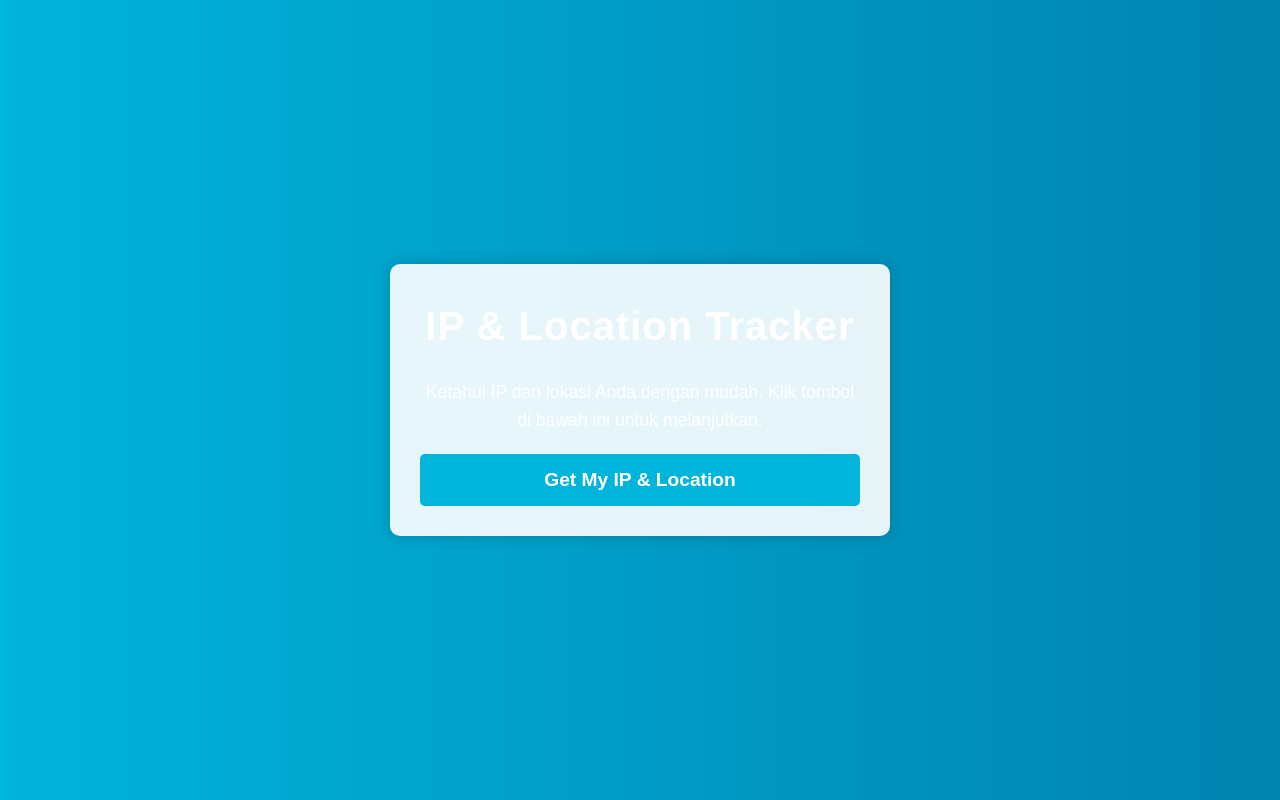
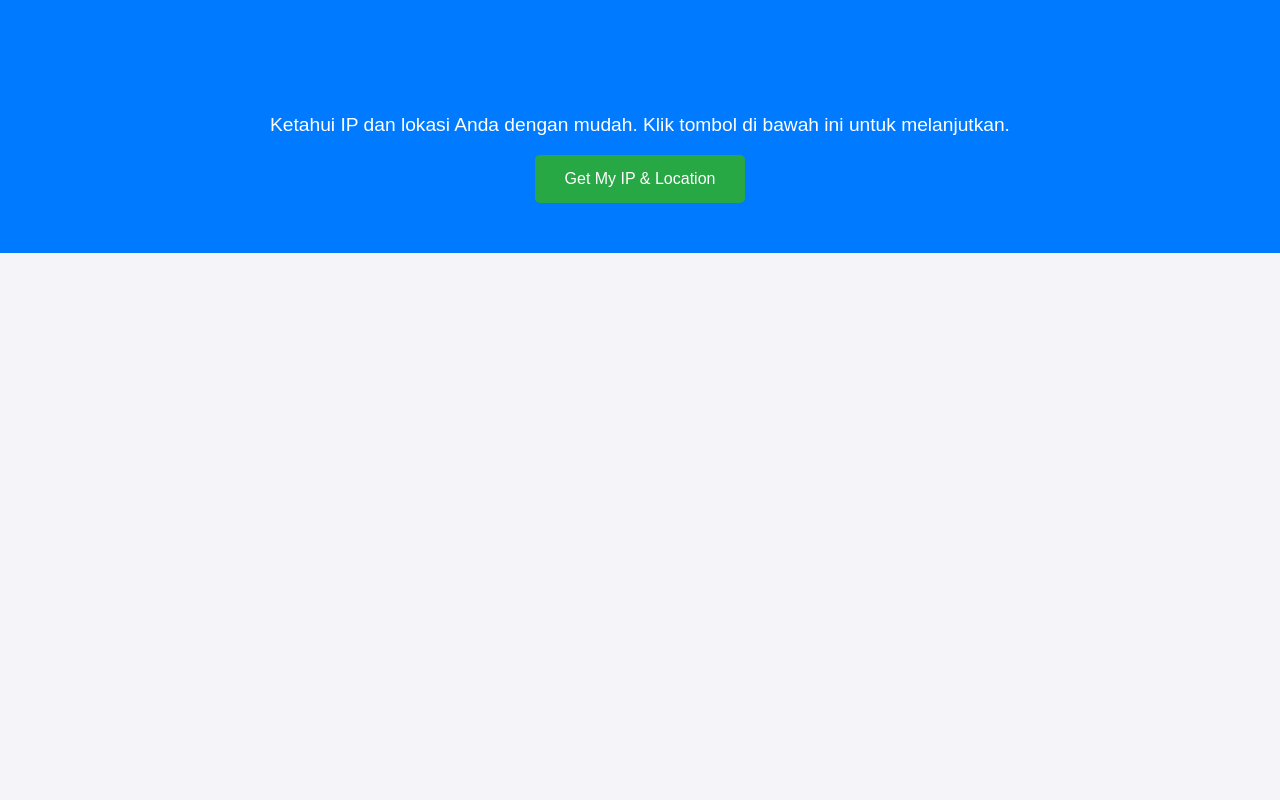
Before and after one commit to kdsmedia/loveyou, a Flask app: page / in a window 1280 px wide. Run offline with Flask 2, Linux system fonts and the light colour scheme.

Commit message:
Update style.css

```diff
--- a/static/style.css
+++ b/static/style.css
@@ -1,89 +1,65 @@
-/* Reset CSS */
-* {
+/* Style untuk index.html dan data.html */
+body {
+    font-family: Arial, sans-serif;
+    background-color: #f4f4f9;
+    color: #333;
     margin: 0;
     padding: 0;
-    box-sizing: border-box;
-}
-
-body {
-    font-family: 'Arial', sans-serif;
-    background-color: #f2f2f2;
-    color: #333;
-    line-height: 1.6;
 }
 
 .hero-section {
-    background: linear-gradient(to right, #00b4db, #0083b0);
-    color: #fff;
-    padding: 100px 20px;
+    background-color: #007bff;
+    color: white;
+    padding: 50px 0;
     text-align: center;
-    min-height: 100vh;
-    display: flex;
-    flex-direction: column;
-    justify-content: center;
-    align-items: center;
+}
+
+.hero-section h1 {
+    font-size: 2.5em;
+    margin: 0;
+}
+
+.hero-section p {
+    font-size: 1.2em;
 }
 
 .container {
-    background: rgba(255, 255, 255, 0.9);
-    border-radius: 10px;
-    padding: 30px;
-    max-width: 500px;
+    width: 80%;
     margin: 0 auto;
-    box-shadow: 0 0 15px rgba(0, 0, 0, 0.2);
-}
-
-h1 {
-    font-size: 2.5em;
-    margin-bottom: 20px;
-    font-weight: 700;
-    letter-spacing: 1px;
-}
-
-p {
-    margin-bottom: 20px;
-    font-size: 1.1em;
-}
-
-form {
-    display: flex;
-    flex-direction: column;
 }
 
 button {
-    padding: 15px;
+    background-color: #28a745;
+    color: white;
+    padding: 15px 30px;
     border: none;
     border-radius: 5px;
-    background: #00b4db;
-    color: #fff;
-    font-size: 1.2em;
-    font-weight: bold;
     cursor: pointer;
-    transition: background 0.3s ease;
+    font-size: 1em;
 }
 
 button:hover {
-    background: #0083b0;
+    background-color: #218838;
 }
 
-button:focus {
-    outline: none;
+h1, h2 {
+    color: #007bff;
 }
 
-@media (max-width: 600px) {
-    .hero-section {
-        padding: 50px 10px;
-    }
+a {
+    text-decoration: none;
+    color: #007bff;
+}
 
-    h1 {
-        font-size: 2em;
-    }
+ul {
+    list-style-type: none;
+    padding: 0;
+}
 
-    p {
-        font-size: 1em;
-    }
-
-    button {
-        font-size: 1em;
-    }
+li {
+    background: #fff;
+    margin-bottom: 10px;
+    padding: 10px;
+    border-radius: 5px;
+    box-shadow: 0 2px 4px rgba(0,0,0,0.1);
 }
```
